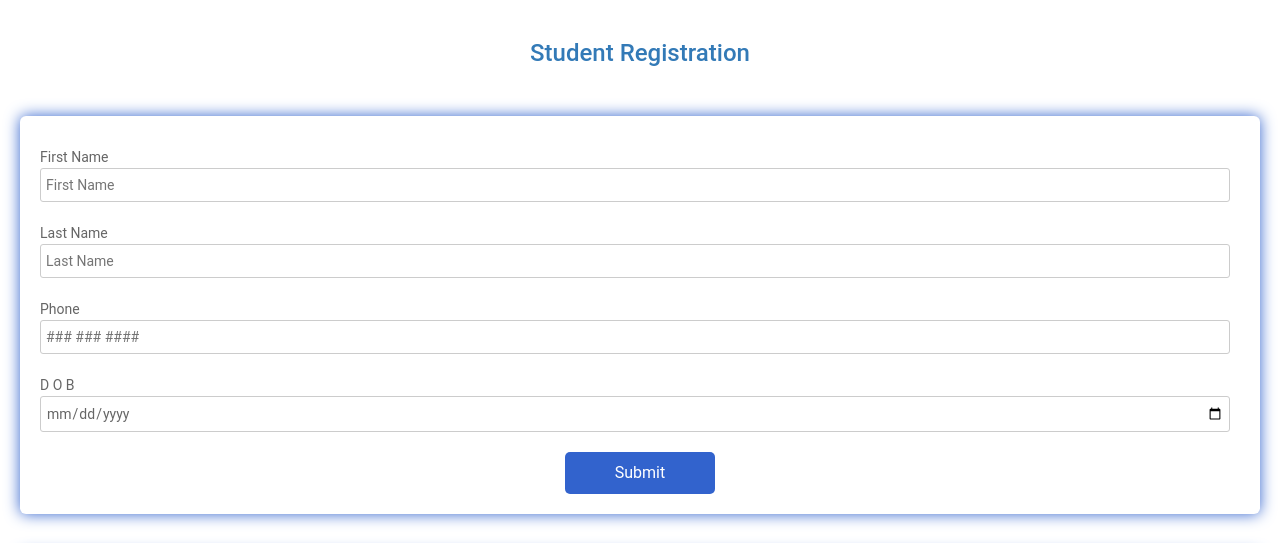
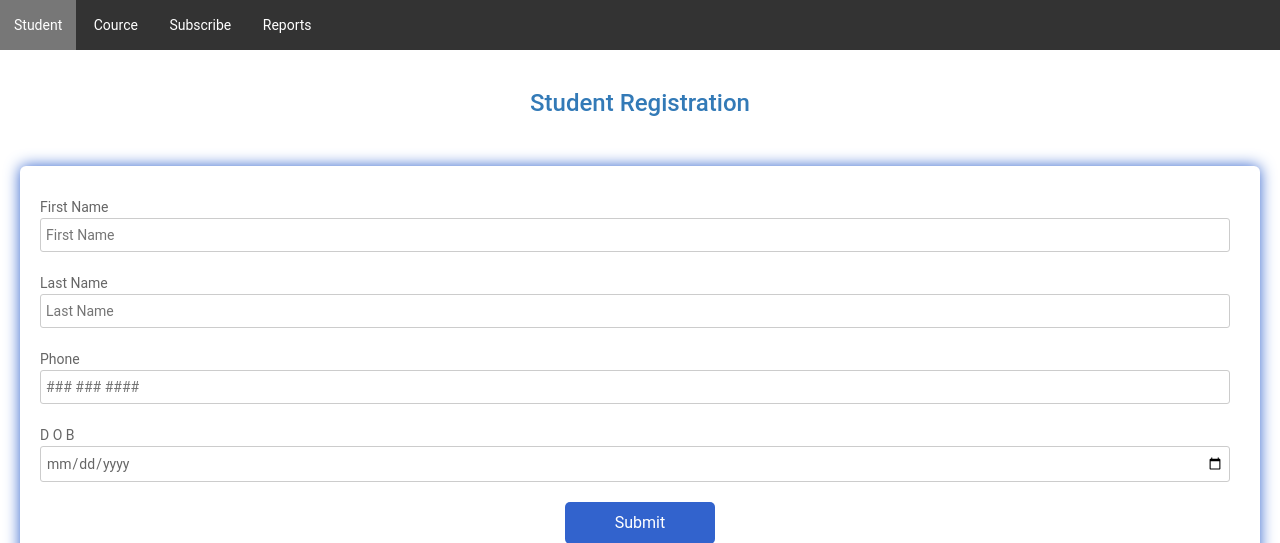
Before and after one commit to aabillur/sage_inacct, a PHP site: page /views/studentView.php in a window 1280 px wide. Shown: the top 543 px of the page. Run offline with PHP 8.4, Linux system fonts and the light colour scheme; data that the repository does not hold is empty.

Commit message:
Sage Project

```diff
--- a/views/courceSubscribeView.php
+++ b/views/courceSubscribeView.php
@@ -155,6 +155,12 @@
     </style>
   </head>
   <body>
+    <div class="scrollmenu">
+      <a href="studentView.php">Student</a>
+      <a href="courceView.php">Cource</a>
+      <a href="courceSubscribeView.php">Subscribe</a>
+      <a href="regdetails.php">Reports</a>
+   </div>
     <div class="testbox">
       <h3><a href="../index.php">Students subscribe to Course</a></h3>
     </div>
--- a/views/studentView.php
+++ b/views/studentView.php
@@ -25,6 +25,23 @@
     <title>SAGE Intacct</title>
     <link rel="stylesheet" href="https://maxcdn.bootstrapcdn.com/bootstrap/3.4.1/css/bootstrap.min.css">
     <style>
+      div.scrollmenu {
+  background-color: #333;
+  overflow: auto;
+  white-space: nowrap;
+}
+
+div.scrollmenu a {
+  display: inline-block;
+  color: white;
+  text-align: center;
+  padding: 14px;
+  text-decoration: none;
+}
+
+div.scrollmenu a:hover {
+  background-color: #777;
+}
       /* Button used to open the contact form - fixed at the bottom of the page */
 .open-button {
   background-color: #555;
@@ -170,8 +187,14 @@
     </style>
   </head>
   <body>
+<div class="scrollmenu">
+  <a href="studentView.php">Student</a>
+  <a href="courceView.php">Cource</a>
+  <a href="courceSubscribeView.php">Subscribe</a>
+  <a href="regdetails.php">Reports</a>
+
+</div>
      <div class="testbox">
-
       <h3><a href="../index.php">Student Registration</a></h3>
     </div>
     <div class="testbox">
```
Also changed, not shown: views/courceView.php (+7 -0 lines), views/regdetails.php (+7 -1 lines).
